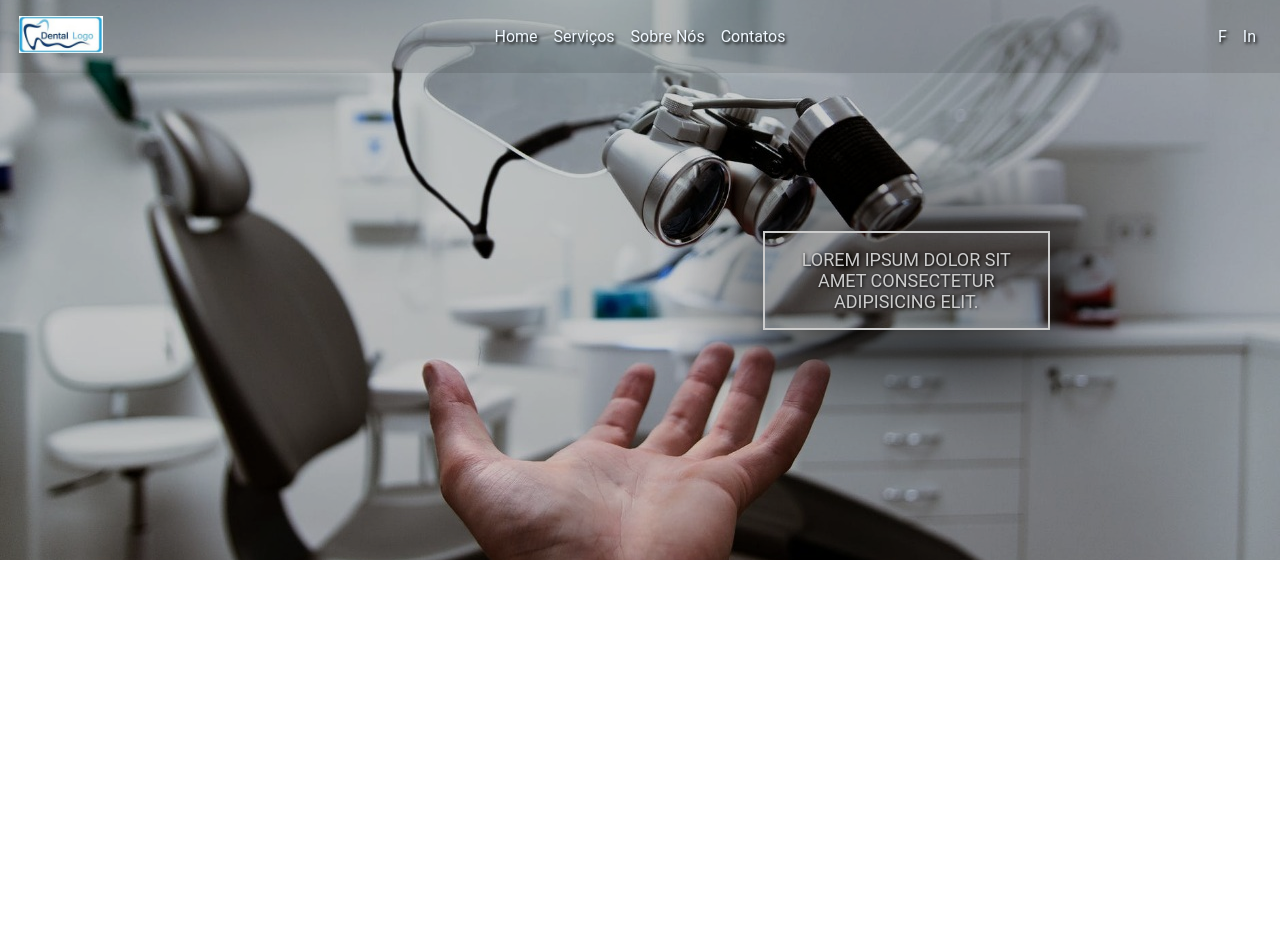
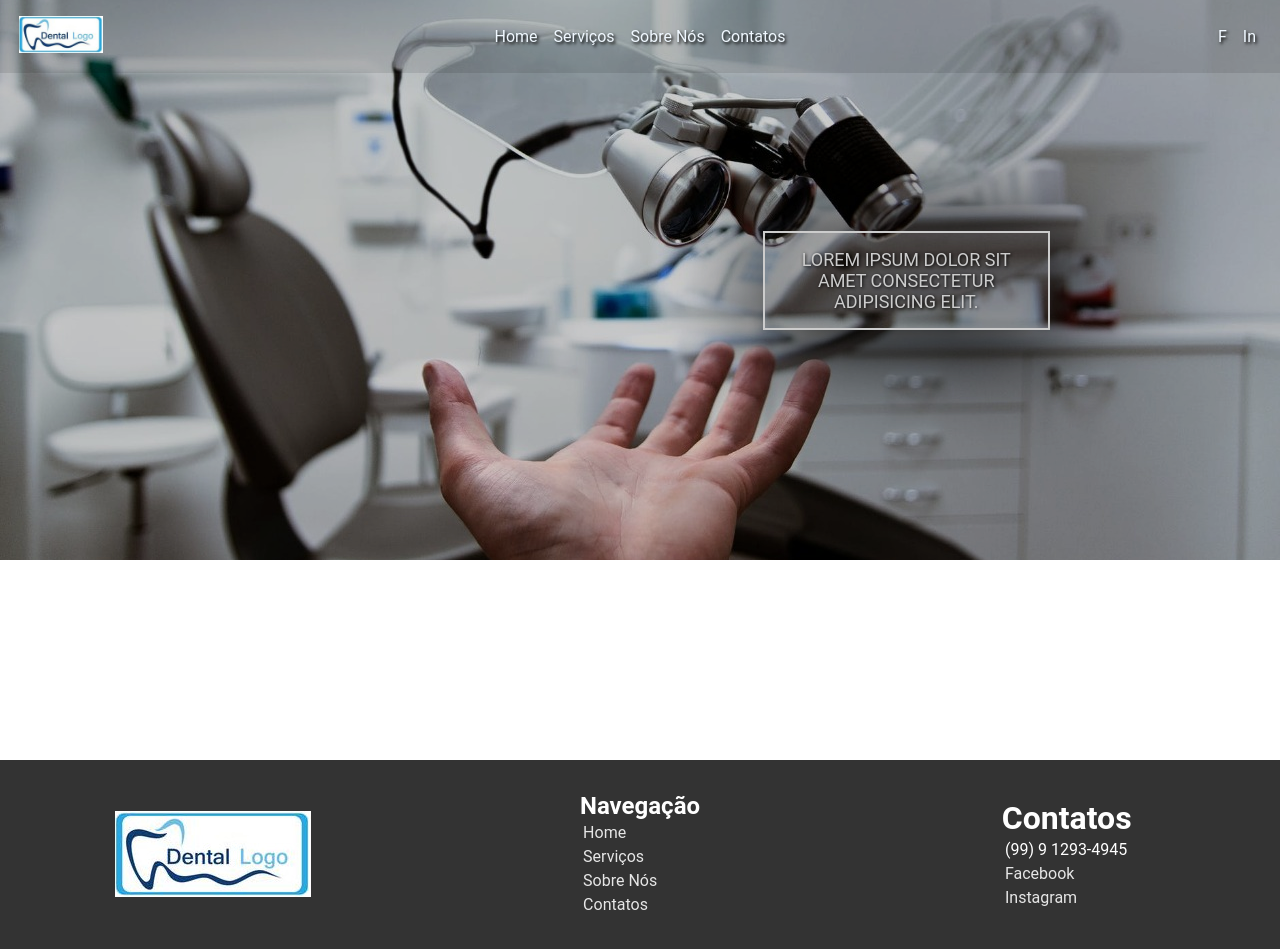
Before and after one commit to Williannnnn/trabalho-ux, a plain HTML site: page index.html in a window 1280 px wide. Before the commit the page ends 800 px from the top, so only its background shows below. Drawn offline with Linux system fonts and the light colour scheme.

Commit message:
Initial Footer Style

```diff
--- a/index.html
+++ b/index.html
@@ -17,6 +17,8 @@
 
     <link rel="stylesheet" href="./src/components/Banner/banner.css">
 
+    <link rel="stylesheet" href="./src/components/Footer/footer.css">
+
     <script src="./src/js/app.js" defer></script>
 </head>
 
@@ -35,14 +37,14 @@
 
         <nav class="header__nav full-height">
             <ul class="header__menu">
-                <li><a class="full-size" href="/index.html"> Home </a></li>
-                <li><a class="full-size" href="/services.html"> Serviços </a></li>
-                <li><a class="full-size" href="/about-us.html"> Sobre Nós </a></li>
-                <li><a class="full-size" href="/contacts.html"> Contatos </a></li>
+                <li><a class="full-size" href="/pages/index.html"> Home </a></li>
+                <li><a class="full-size" href="/pages/services.html"> Serviços </a></li>
+                <li><a class="full-size" href="/pages/about-us.html"> Sobre Nós </a></li>
+                <li><a class="full-size" href="/pages/contacts.html"> Contatos </a></li>
             </ul>
         </nav>
 
-        <div class="header__social-medias full-height">
+        <div class="header__social-medias header__contacts full-height">
             <ul>
                 <li><a href="#"> F </a></li>
                 <li><a href="#"> In </a></li>
@@ -57,6 +59,33 @@
             </p>
         </div>
     </section>
+
+    <footer class="footer full-width">
+        <div class="footer__logo">
+            <img src="./src/assets/img/logo.jpg" alt="Logo">
+        </div>
+
+        <nav class="footer__nav">
+            <h1> Navegação </h1>
+
+            <ul class="footer__nav-menu">
+                <li><a class="full-size" href="/index.html"> Home </a></li>
+                <li><a class="full-size" href="/pages/services.html"> Serviços </a></li>
+                <li><a class="full-size" href="/pages/about-us.html"> Sobre Nós </a></li>
+                <li><a class="full-size" href="/pages/contacts.html"> Contatos </a></li>
+            </ul>
+        </nav>
+
+        <div class="footer__contacts">
+            <h1> Contatos </h1>
+
+            <ul class="footer__contacts-menu">
+                <li> (99) 9 1293-4945 </li>
+                <li><a href="#"> Facebook </a></li>
+                <li><a href="#"> Instagram </a></li>
+            </ul>
+        </div>
+    </footer>
 </body>
 
 </html>
--- /dev/null
+++ b/src/components/Footer/footer.css
@@ -0,0 +1,42 @@
+.footer {
+    display: flex;
+    align-items: center;
+    justify-content: space-between;
+    flex-wrap: wrap;
+
+    position: absolute;
+
+    margin-top: 200px;
+    padding: 1em 0;
+
+    color: white;
+
+    background-color: hsl(0, 0%, 20%);
+}
+
+.footer__logo, .footer__nav, .footer__contacts {
+    display: grid;
+    justify-content: center;
+
+    width: 100%;
+    margin: 1em;
+}
+
+.footer__nav-menu li, .footer__contacts-menu li {
+    margin: .1em;
+    padding: .1em;
+}
+.footer__nav-menu a, .footer__contacts-menu a {
+    display: block;
+
+    color: hsl(0, 0%, 90%);
+}
+
+@media (min-width: 769px) {
+    .footer {
+        flex-wrap: nowrap;
+    }
+    .footer__logo, .footer__nav, .footer__contacts {
+        width: calc(100% * (1/3));
+    }
+}
--- a/src/components/Header/header.css
+++ b/src/components/Header/header.css
@@ -12,7 +12,7 @@
     background-color: hsla(0, 0%, 0%, 0.1);
 }
 
-.header__logo, .header__social-medias {
+.header__logo, .header__contacts {
     width: 20%;
     padding: 0 1em;
 }
@@ -24,7 +24,7 @@
     padding: 0 0.2em;
 }
 
-.header__nav, .header__social-medias {
+.header__nav, .header__contacts {
     display: none;
 }
 .header__nav {
@@ -32,21 +32,21 @@
 }
 
 .header__menu,
-.header__social-medias > ul {
+.header__contacts ul {
     display: flex;
     justify-content: center;
 }
 
-.header__social-medias > ul {
+.header__contacts ul {
     justify-content: right;
 }
 
-.header__menu li, .header__social-medias li {
+.header__menu li, .header__contacts li {
     width: max-content;
     margin: 0 .5em;
 }
 
-.header__menu a, .header__social-medias a {
+.header__menu a, .header__contacts a {
     display: block;
 
     color: aliceblue;
@@ -55,7 +55,7 @@
 
 @media (min-width: 769px) {
     .header__nav,
-    .header__social-medias {
+    .header__contacts {
         display: block;
     }
 }
```
